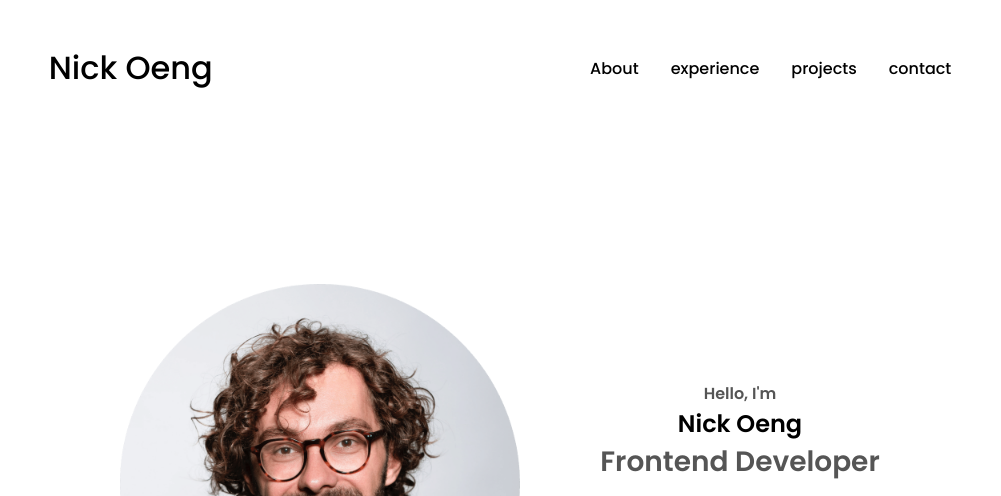
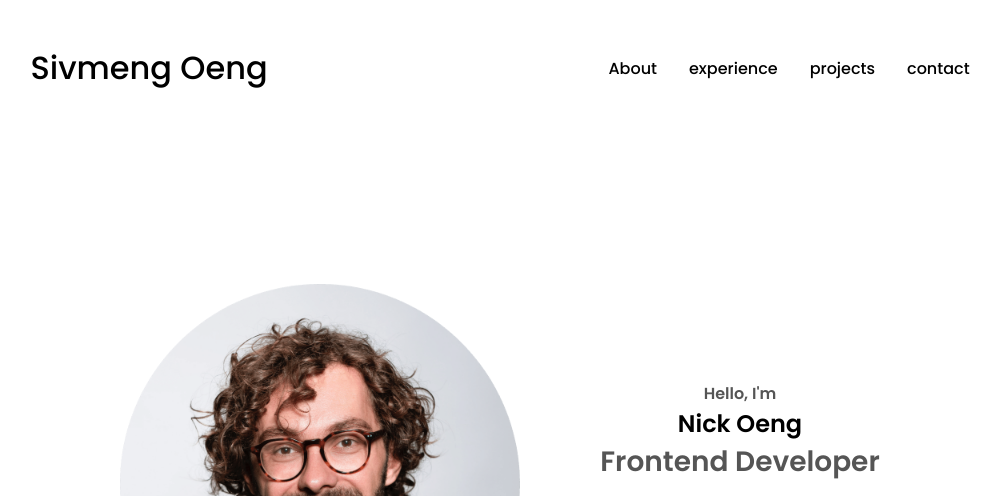
Before and after one commit to SivmengO/HTML-CSS-JS-Portfolio, a plain HTML site: page index.HTML in a window 1280 px wide. Shown: the top 496 px of the page, without its empty margins (140-1141 px from the left). Drawn offline with Linux system fonts and the light colour scheme.

Commit message:
Update index.HTML

```diff
--- a/index.HTML
+++ b/index.HTML
@@ -11,7 +11,7 @@
 </head>
 <body>
     <nav id="desktop-nav">
-        <div class="logo"> Nick Oeng</div>
+        <div class="logo"> Sivmeng Oeng</div>
         <div>
             <ul class="nav-links">
                 <li><a href="#about"> About</a></li>
@@ -22,7 +22,7 @@
         </div>
     </nav>
     <nav id="hamburger-nav">
-        <div class="logo"> Nick Oeng</div>
+        <div class="logo"> Sivmeng Oeng</div>
         <div class="hamburger-menu">
             <div class="hamburger-icon" onclick="toggleMenu()">
                 <span></span>
@@ -336,7 +336,7 @@
                 </ul>
             </div>
         </nav>
-        <p>Copy Right &#169; 2023 Nick Oeng. All Right Reserved.</p>
+        <p>Copy Right &#169; 2023 Sivmeng Oeng. All Right Reserved.</p>
     </footer>
     <script src="script.js"></script>
 </body>
```
